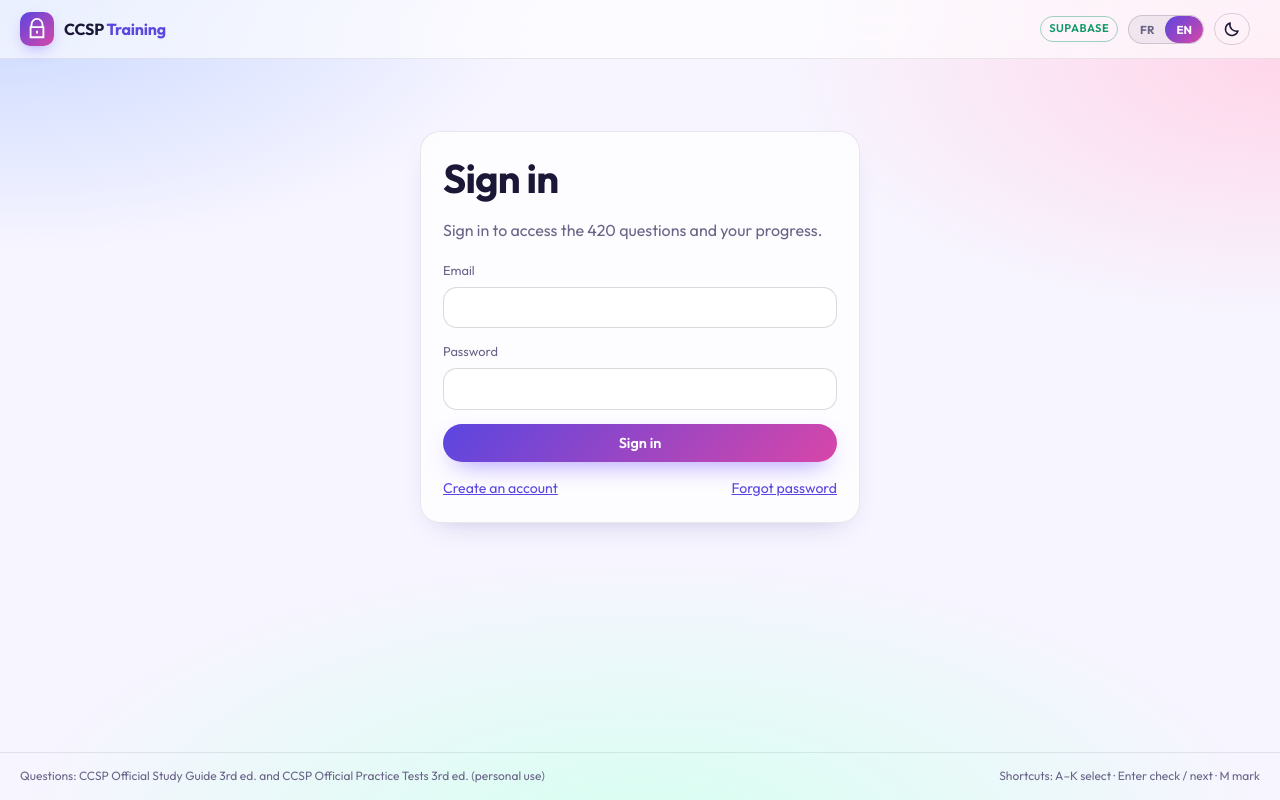
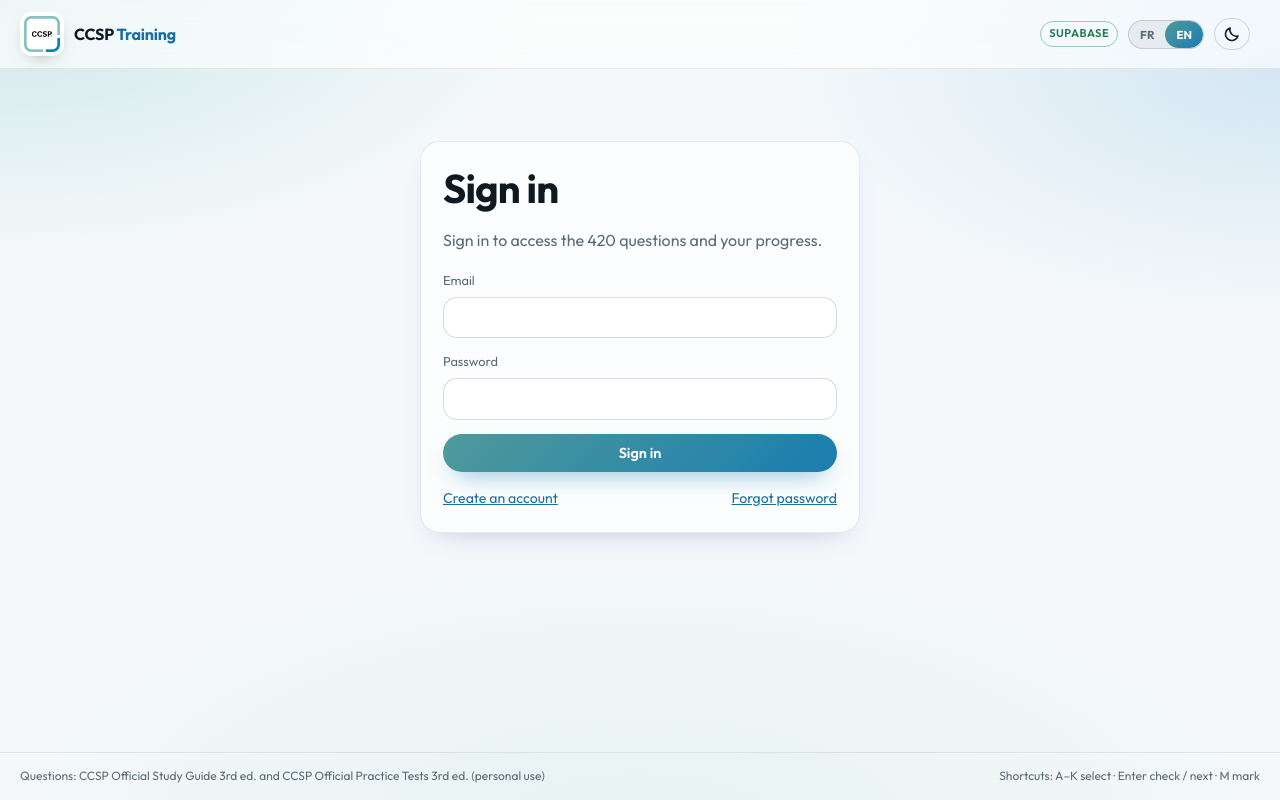
Before and after one commit to HamzaBENAZOUZ/CCSP, a plain HTML site: page index.html in a window 1280 px wide. Drawn offline with nearby package versions, Linux system fonts and the light colour scheme.

Commit message:
Charte graphique : logo officiel, favicon et couleurs du logo
Co-Authored-By: Claude Opus 5.5 <noreply@anthropic.com>
Claude-Session: https://claude.ai/code/session_017RoNrEqAfvA3cMTEVabBwf

```diff
--- a/css/style.css
+++ b/css/style.css
@@ -537,3 +537,35 @@ th { color: var(--muted); }
 .opt.selected.wrong, .opt.wrong { border-color: var(--red); background: color-mix(in srgb, var(--red) 10%, transparent); }
 .opt.wrong .opt-key { background: var(--red); border: 0; }
 .q-chapter { font-family: var(--sans); }
+
+/* ======================================================================
+   Charte CCSP (2026-11-07) : couleurs du logo ISC2 CCSP
+   bleu-vert clair #8CC4C4, bleu #1A7DB0, noir. Même structure qu'Aurore.
+   ====================================================================== */
+:root {
+  --bg: #0a1015; --panel-solid: #111b22;
+  --text: #ebf3f6; --muted: #9bb0ba;
+  --green: #4cc38a; --green-dim: #3aa774; --cyan: #8cc4c4; --red: #ef6461;
+  --acc: #8cc4c4; --acc-soft: rgba(140,196,196,.14); --acc-fg: #bfe0e0;
+  --grad: linear-gradient(135deg, #4f9a9b, #1a7db0);
+  --on-green: #04140d; --green-hover: #6fd6a3;
+  --topbar: rgba(10,16,21,.6);
+  --aur-1: rgba(140,196,196,.30); --aur-2: rgba(26,125,176,.38); --aur-3: rgba(140,196,196,.16);
+  --glow: 0 0 0 1px rgba(140,196,196,.35), 0 10px 30px -14px rgba(26,125,176,.6);
+}
+:root[data-theme="light"] {
+  --bg: #f4f8fa; --panel-solid: #ffffff;
+  --text: #0f1a20; --muted: #5a6c75;
+  --green: #1f7a4d; --green-dim: #1a6a43; --cyan: #1a6f9e; --red: #c63d3a;
+  --acc: #1a6f9e; --acc-soft: rgba(26,125,176,.1); --acc-fg: #155d85;
+  --grad: linear-gradient(135deg, #4f9a9b, #1a7db0);
+  --on-green: #fff; --green-hover: #186640;
+  --topbar: rgba(255,255,255,.65);
+  --aur-1: #cfe8e8; --aur-2: #d3e6f3; --aur-3: #e6f2f2;
+  --glow: 0 0 0 1px rgba(26,111,158,.3), 0 10px 26px -14px rgba(26,111,158,.45);
+}
+.brand-logo { display: grid; place-items: center; width: 44px; height: 44px; border-radius: 12px; background: #fff; box-shadow: 0 6px 18px -10px rgba(0,0,0,.5); }
+.brand-logo img { width: 36px; height: auto; display: block; }
+.hero-title { display: flex; align-items: center; gap: 16px; }
+.hero-logo { width: clamp(48px, 9vw, 72px); height: auto; padding: 6px; background: #fff; border-radius: 16px; box-shadow: 0 10px 28px -14px rgba(0,0,0,.6); }
+.btn-primary { box-shadow: 0 10px 26px -12px rgba(26,125,176,.8); }
--- a/index.html
+++ b/index.html
@@ -6,7 +6,9 @@
   <title>CCSP // Training Terminal</title>
   <meta name="description" content="Entraînement QCM CCSP (Official Study Guide et Official Practice Tests, 3e édition).">
   <meta name="robots" content="noindex, nofollow">
-  <link rel="icon" href="assets/favicon.svg" type="image/svg+xml">
+  <link rel="icon" href="assets/favicon.png" type="image/png">
+  <link rel="apple-touch-icon" href="assets/apple-touch-icon.png">
+  <meta name="theme-color" content="#0a1015">
   <link rel="preconnect" href="https://fonts.googleapis.com">
   <link rel="preconnect" href="https://fonts.gstatic.com" crossorigin>
   <link href="https://fonts.googleapis.com/css2?family=Outfit:wght@400;500;600;700&family=Geist+Mono:wght@400;500;600&display=swap" rel="stylesheet">
@@ -27,9 +29,7 @@
 
   <header class="topbar">
     <a href="#/" class="brand" data-nav="home">
-      <span class="brand-lock">
-        <svg viewBox="0 0 24 24" width="22" height="22" aria-hidden="true"><path fill="none" stroke="currentColor" stroke-width="2" d="M6 10V7a6 6 0 0 1 12 0v3M5 10h14v11H5z M12 14v3"/></svg>
-      </span>
+      <span class="brand-logo"><img src="assets/logo-ccsp.png" alt="CCSP" width="40" height="40"></span>
       <span class="brand-text">CCSP <span class="accent">Training</span></span>
     </a>
     <div class="topbar-right">
--- a/js/app.js
+++ b/js/app.js
@@ -854,7 +854,7 @@ function renderHome() {
   <div id="offline-slot"></div>
   <section class="hero">
     <p class="mono kicker">&gt; root@${cert}:~$ ./train --mode=qcm --lang=${getLang()}</p>
-    <h1 class="glitch" data-text="${CERT} Training">${CERT} Training</h1>
+    <h1 class="glitch hero-title"><img class="hero-logo" src="assets/logo-ccsp.png" alt="" width="64" height="64"><span>${CERT} Training</span></h1>
     ${tabs}
     <p class="muted">${esc(t(subKey, { n: total, c: SC.length }))}</p>
     <div class="stats">
--- a/sw.js
+++ b/sw.js
@@ -1,10 +1,10 @@
 // Service worker du mode hors ligne : fichiers du site en cache, réseau d'abord (les mises à jour arrivent
 // tout de suite quand on est connecté), cache si le réseau ne répond pas. Les données (Supabase) ne passent
 // pas par ici : elles sont gardées dans IndexedDB par js/store.js.
-const CACHE = "ccsp-site-v8";
+const CACHE = "ccsp-site-v9";
 const FILES = [
   "./", "index.html", "css/style.css", "js/app.js", "js/store.js", "js/i18n.js", "js/offline.js", "js/matrix.js", "js/revision.js", "js/revision.js",
-  "js/config.js", "assets/favicon.svg",
+  "js/config.js", "assets/favicon.svg", "assets/favicon.png", "assets/logo-ccsp.png",
   "https://cdn.jsdelivr.net/npm/@supabase/supabase-js@2.45.4/dist/umd/supabase.min.js",
   "https://fonts.googleapis.com/css2?family=JetBrains+Mono:wght@400;600;800&family=Inter:wght@400;500;600&display=swap",
 ];
```
Also changed, not shown: assets/apple-touch-icon.png (added), assets/favicon.png (added), assets/logo-ccsp.png (added).
